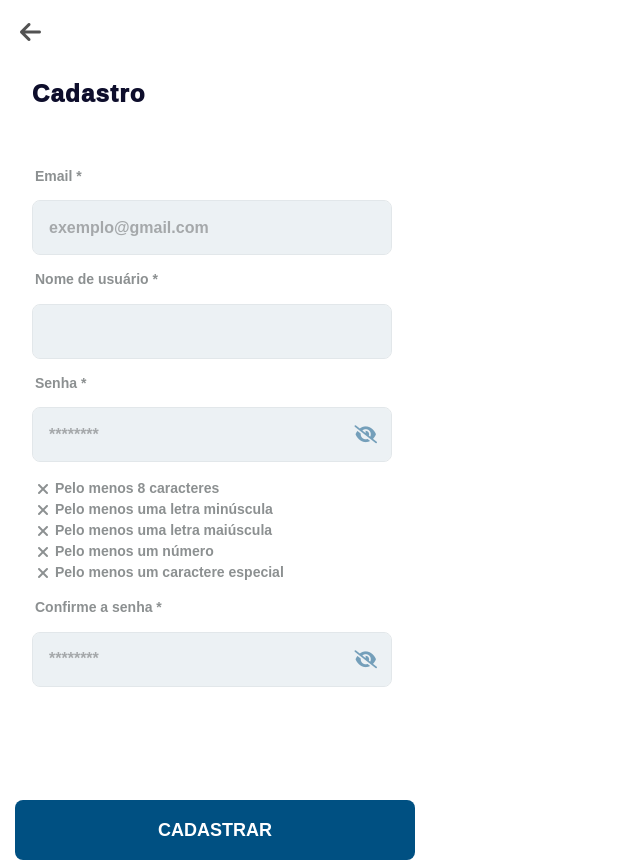
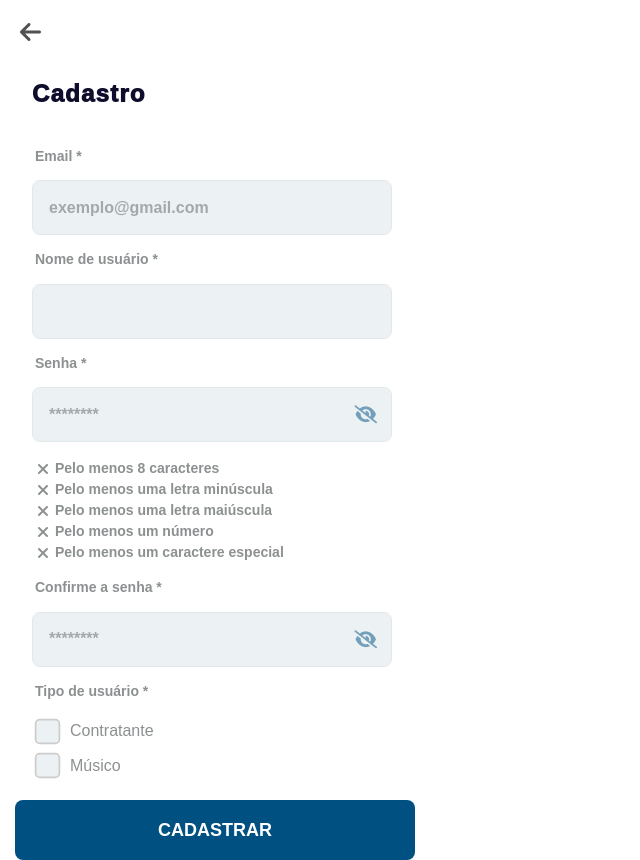
Before and after one commit to ericksoares13/INF221-COOLVERT, a Flask app: template app/templates/register.html in a window 1280 px wide. Shown: the whole page, without its empty margins (0-640 px from the left). Run offline with Flask 3, Linux system fonts and the light colour scheme; the template is opened without the code that fills it, so the values that code supplies are empty; some libraries are stand-ins or nearby versions.

Commit message:
Cadastro do tipo de usuário

```diff
--- a/app/routes/Register.py
+++ b/app/routes/Register.py
@@ -76,4 +76,4 @@ def cadastro():
             confirm_password=confirm_password,
         )
 
-    return render_template("index.html")
+    return render_template("userType.html")
--- a/app/templates/register.html
+++ b/app/templates/register.html
@@ -1,5 +1,5 @@
 <!DOCTYPE html>
-<html lang="pt-BR">
+<html lang="pt-BR" xmlns="http://www.w3.org/1999/html">
 <head>
     <meta charset="UTF-8">
     <meta name="viewport" content="width=device-width, initial-scale=1.0">
@@ -123,13 +123,55 @@
             text-align: left;
             color: #0E0E2C;
             margin-top: 40px;
-            margin-bottom: 60px;
+            margin-bottom: 40px;
             margin-left: 32px;
         }
 
         .content {
             position: relative;
             padding-top: 40px;
+        }
+
+        .radio-group {
+            display: grid;
+            grid-template-columns: repeat(1, 2fr);
+            margin-left: 40px;
+            row-gap: 10px;
+            font-family: 'Raleway', sans-serif;
+            font-weight: 100;
+            font-size: 14px;
+            color: #8c9091;
+            line-height: 16.44px;
+        }
+
+        .radio-group label {
+            display: flex;
+            align-items: center;
+            font-size: 16px;
+        }
+
+        .radio-group input {
+            transform: scale(1.7);
+            margin-right: 15px;
+        }
+
+        input[type="radio"] {
+            width: 15px;
+            height: 15px;
+            -webkit-appearance: none;
+            -moz-appearance: none;
+            appearance: none;
+            background-color: #ECF1F4;
+            border: 1px solid #ccc;
+            border-radius: 3px;
+            outline: none;
+            cursor: pointer;
+            transition: background 0.3s;
+        }
+
+        input[type="radio"]:checked {
+            background-color: #005082;
+            border: 1px solid #ccc;
         }
 
         #password-requirements li {
@@ -197,6 +239,11 @@
             <label for="confirm_password">Confirme a senha *</label>
             <input type="password" name="confirm_password" class="form-control" id="confirm_password" placeholder="********" value="{{ confirm_password }}">
             <i class="fas fa-eye-slash toggle-icon" id="toggle-confirm-password"></i>
+        </div>
+        <div class="form-group"><label>Tipo de usuário *</label></div>
+        <div class="radio-group">
+            <label><input type="radio" name="user_type" value="contratante">Contratante</label>
+            <label><input type="radio" name="user_type" value="musico">Músico</label>
         </div>
         <button type="submit" class="btn btn-lg button">CADASTRAR</button>
     </form>
```
